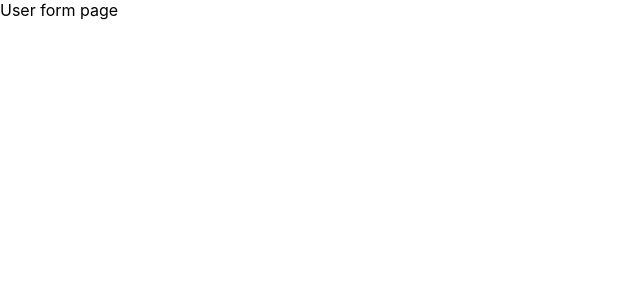
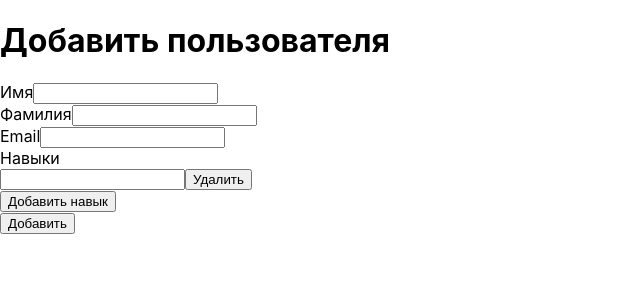
Before and after one commit to vyatsenk0/user-management-app, a React (Create React App) app: page /add in a window 1280 px wide. Shown: the top 300 px of the page, without its empty margins (0-640 px from the left). Built offline with nearby package versions, Linux system fonts and the light colour scheme.

Commit message:
feat: implemented UserForm page with add/edit flow & updated user form type

```diff
--- a/src/pages/UserForm.tsx
+++ b/src/pages/UserForm.tsx
@@ -1,3 +1,94 @@
+import { useForm, useFieldArray } from 'react-hook-form';
+import { useNavigate, useParams } from 'react-router-dom';
+import { User, UserFormValues } from '../types';
+import { addUser, updateUser, getUsers } from '../api';
+import { useEffect, useState } from 'react';
+
 export default function UserForm() {
-  return <div>User form page</div>;
+  const { id } = useParams();
+  const navigate = useNavigate();
+  const [loading, setLoading] = useState(true);
+
+  const { register, control, handleSubmit, reset } = useForm<UserFormValues>({
+    defaultValues: {
+      firstName: '',
+      lastName: '',
+      email: '',
+      skills: [{ value: '' }],
+    },
+  });
+
+  const { fields, append, remove } = useFieldArray<UserFormValues>({
+    control,
+    name: 'skills',
+  });
+
+  useEffect(() => {
+    if (id) {
+      getUsers().then(users => {
+        const user = users.find(u => u.id === Number(id));
+        if (user) {
+          reset({
+            firstName: user.firstName,
+            lastName: user.lastName,
+            email: user.email,
+            skills: user.skills.map(s => ({ value: s })),
+          });
+        }
+        setLoading(false);
+      });
+    } else {
+      setLoading(false);
+    }
+  }, [id, reset]);
+
+  const onSubmit = async (data: UserFormValues) => {
+    const payload: Omit<User, 'id'> = {
+      firstName: data.firstName,
+      lastName: data.lastName,
+      email: data.email,
+      skills: data.skills.map(s => s.value),
+      registeredAt: new Date().toISOString(),
+    };
+
+    if (id) await updateUser(Number(id), payload);
+    else await addUser(payload);
+
+    navigate('/');
+  };
+
+  if (loading) return <div>Загрузка...</div>;
+
+  return (
+    <div>
+      <h1>{id ? 'Редактировать' : 'Добавить'} пользователя</h1>
+      <form onSubmit={handleSubmit(onSubmit)}>
+        <div>
+          <label>Имя</label>
+          <input {...register('firstName')} />
+        </div>
+        <div>
+          <label>Фамилия</label>
+          <input {...register('lastName')} />
+        </div>
+        <div>
+          <label>Email</label>
+          <input {...register('email')} />
+        </div>
+        <div>
+          <label>Навыки</label>
+          {fields.map((f, idx) => (
+            <div key={f.id}>
+              <input {...register(`skills.${idx}.value`)} />
+              <button type="button" onClick={() => remove(idx)}>Удалить</button>
+            </div>
+          ))}
+          <button type="button" onClick={() => append({ value: '' })}>
+            Добавить навык
+          </button>
+        </div>
+        <button type="submit">{id ? 'Сохранить' : 'Добавить'}</button>
+      </form>
+    </div>
+  );
 }
```
Also changed, not shown: src/types.ts (+7 -0 lines).
